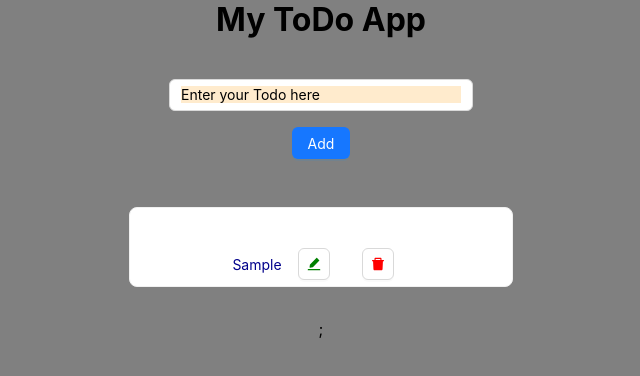
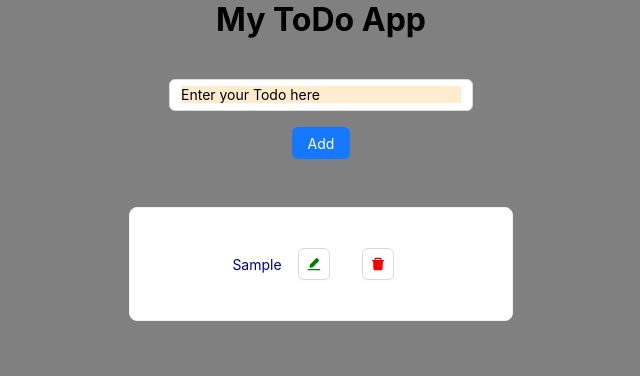
Before and after one commit to jawaharBala/E-Commerce-Project-React-MUI, a React (Create React App) app: page / in a window 1280 px wide. Both pictures are taken after typing "Sample" into the empty fields and a click on the button "Add". Shown: the top 376 px of the page, without its empty margins (319-959 px from the left). Built offline with nearby package versions, Linux system fonts and the light colour scheme.

Commit message:
Created new component-Templates

```diff
--- a/src/components/cards/CardPrimary.css
+++ b/src/components/cards/CardPrimary.css
@@ -3,10 +3,11 @@
     justify-content: center;
     flex-direction: row ;
     align-items: center;
+
 }
 .card{
     margin: 4vh;
-    height: 10vh;
+    height: auto;
     width: 48vh;
     justify-content: center;
     margin-left: auto;
--- a/src/components/cards/CardPrimary.jsx
+++ b/src/components/cards/CardPrimary.jsx
@@ -1,8 +1,7 @@
 import "./CardPrimary.css";
 import React from "react";
-import { Card, Button, Input } from "antd";
 import { useState, useEffect } from "react";
-import { EditFilled, DeleteFilled } from "@ant-design/icons";
+import { EditTemplate, CardTemplate } from "../templates/Templates";
 
 function CardPrimary(props) {
   const [content, setContent] = useState([...props.content]);
@@ -48,62 +47,6 @@ function CardPrimary(props) {
     }
   };
 
-  const cardTemplate = (elem, index) => {
-    return (
-      <Card
-        key={index}
-        className="card"
-        style={{ color: "darkblue", font: "calibri" }}
-      >
-        {elem}
-        <Button
-          icon={<EditFilled style={{ color: "green" }} />}
-          value={elem}
-          className="buttons"
-          onClick={() => {
-            handleEdit(elem, index);
-          }}
-          name="edit"
-          id="edit"
-        ></Button>
-        <Button
-          icon={<DeleteFilled style={{ color: "red" }} />}
-          value={elem}
-          className="buttons"
-          onClick={() => {
-            handleDelete(index);
-          }}
-          name="delete"
-          id="delete"
-        ></Button>
-      </Card>
-    );
-  };
-  const editTemplate = (elem, index) => {
-    return (
-      <>
-        <div key={index} className="input">
-          <Input
-            className="input"
-            name="inputString"
-            onChange={handleEditfield}
-            type="text"
-            defaultValue={elem}
-          />
-        </div>
-        <Button
-          className="button"
-          onClick={() => {
-            handleEditMode(elem, index);
-          }}
-          type="primary"
-          style={{'backgroundColor':'red'}}
-        >
-          Save changes
-        </Button>
-      </>
-    );
-  };
   return (
     <>
       {content.map((elem, index) => {
@@ -112,18 +55,42 @@ function CardPrimary(props) {
             {editMode ? (
               <>
                 {index === editIndex ? (
-                  <>{editTemplate(elem, index)}</>
+                  <EditTemplate
+                    elem={elem}
+                    index={index}
+                    handleEditfield={handleEditfield}
+                    handleEditMode={() => {
+                      handleEditMode(elem, index);
+                    }}
+                  />
                 ) : (
-                  <>{cardTemplate(elem, index)}</>
+                  <CardTemplate
+                    elem={elem}
+                    index={index}
+                    handleEdit={() => {
+                      handleEdit(elem, index);
+                    }}
+                    handleDelete={() => {
+                      handleDelete(index);
+                    }}
+                  />
                 )}
               </>
             ) : (
-              <>{cardTemplate(elem, index)}</>
+              <CardTemplate
+                elem={elem}
+                index={index}
+                handleEdit={() => {
+                  handleEdit(elem, index);
+                }}
+                handleDelete={() => {
+                  handleDelete(index);
+                }}
+              />
             )}
           </>
         );
       })}
-      ;
     </>
   );
 }
--- a/src/components/inputField/InputField.jsx
+++ b/src/components/inputField/InputField.jsx
@@ -50,7 +50,7 @@ const InputField = (props) => {
         Add
       </Button>
       {todosPresent ? (
-        <CardPrimary setAddString={setAddString} content={addString} />
+       <> <CardPrimary setAddString={setAddString} content={addString} /><br></br></>
       ) : null}
     </>
   );
--- /dev/null
+++ b/src/components/templates/Templates.jsx
@@ -0,0 +1,62 @@
+import { Card, Button, Input } from "antd";
+import { EditFilled, DeleteFilled } from "@ant-design/icons";
+
+
+export const CardTemplate = ({elem, index,handleEdit,handleDelete}) => {
+    return (
+      <div  className="card">
+      <Card
+        key={index}
+        style={{ color: "darkblue", font: "calibri" }}>
+        {elem}
+        <Button
+          icon={<EditFilled style={{ color: "green" }} />}
+          value={elem}
+          className="buttons"
+          onClick={() => {
+            handleEdit(elem, index);
+          }}
+          name="edit"
+          id="edit"
+        ></Button>
+        <Button
+          icon={<DeleteFilled style={{ color: "red" }} />}
+          value={elem}
+          className="buttons"
+          onClick={() => {
+            handleDelete(index);
+          }}
+          name="delete"
+          id="delete"
+        ></Button>
+      </Card>
+      <br></br>
+      </div>
+    );
+  };
+
+  export  const EditTemplate = ({elem, index,handleEditfield,handleEditMode}) => {
+    return (
+      <>
+        <div key={index} className="input">
+          <Input
+            className="input"
+            name="inputString"
+            onChange={handleEditfield}
+            type="text"
+            defaultValue={elem}
+          />
+        </div>
+        <Button
+          className="button"
+          onClick={() => {
+            handleEditMode(elem, index);
+          }}
+          type="primary"
+          style={{'backgroundColor':'red'}}
+        >
+          Save changes
+        </Button>
+      </>
+    );
+  };
```
